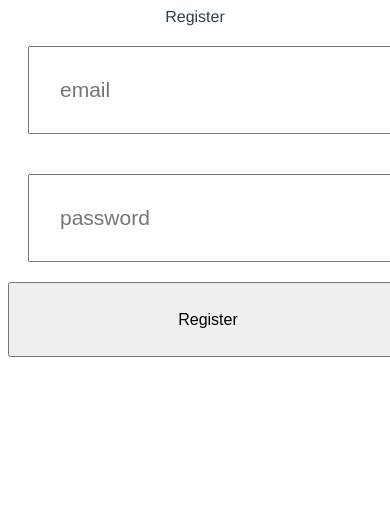
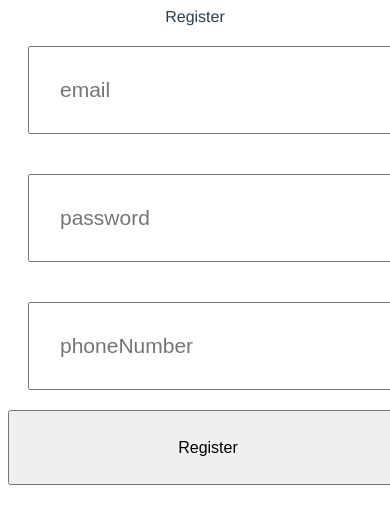
Before and after one commit to MarkLai0317/Online_Shopping_System2, a Vue app in the folder frontend/: page /register in a window 390 px wide. Shown: the top 524 px of the page. Built offline with nearby package versions, Linux system fonts and the light colour scheme; the HTML template or start-up script is replaced by a standard one.

Commit message:
add phone number in acount authentication

```diff
--- a/frontend/src/views/Register.vue
+++ b/frontend/src/views/Register.vue
@@ -8,6 +8,9 @@
       </div>
       <div class="password">
         <input type="password" v-model="password" placeholder="password" />
+      </div>
+      <div class="phoneNumber">
+        <input type="phoneNumber" placeholder="phoneNumber" v-model="phoneNumber"/>
       </div>
       <button type="submit">Register</button>
     </form>
@@ -22,6 +25,7 @@ export default {
     return {
       email: "",
       password: "",
+      phoneNumber: "",
       error: ""
     };
   },
@@ -29,7 +33,7 @@ export default {
     pressed() {
       firebase
         .auth()
-        .createUserWithEmailAndPassword(this.email, this.password)
+        .createUserWithEmailAndPassword(this.email, this.password,this.phoneNumber)
         .then(() => {
           console.log("here");
           this.$router.replace({ name: "Buy" });
```
